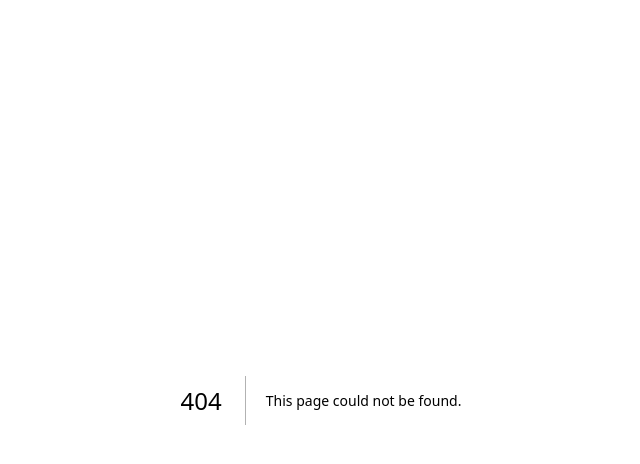
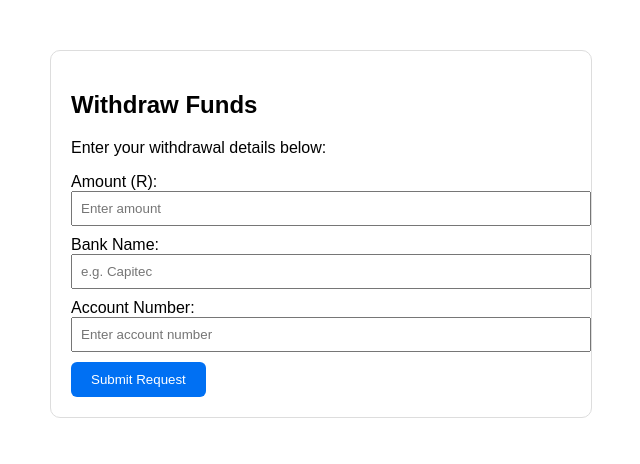
Before and after one commit to Mbals-tech/ZeniApp, a Next.js app: page /withdraw in a window 1280 px wide. Before the commit this address had no page. Shown: the top 464 px of the page, without its empty margins (319-959 px from the left). Built offline with nearby package versions, Linux system fonts and the light colour scheme.

Commit message:
Create withdraw.js

```diff
--- /dev/null
+++ b/pages/withdraw.js
@@ -0,0 +1,109 @@
+import { useState } from "react";
+
+export default function Withdraw() {
+  const [amount, setAmount] = useState("");
+  const [bank, setBank] = useState("");
+  const [account, setAccount] = useState("");
+  const [message, setMessage] = useState("");
+
+  const handleSubmit = async (e) => {
+    e.preventDefault();
+
+    if (!amount || !bank || !account) {
+      setMessage("Please fill in all fields.");
+      return;
+    }
+
+    // Simulate submitting withdrawal request
+    setMessage("Submitting your withdrawal request...");
+
+    try {
+      const res = await fetch("/api/withdraw", {
+        method: "POST",
+        headers: { "Content-Type": "application/json" },
+        body: JSON.stringify({ amount, bank, account }),
+      });
+
+      if (res.ok) {
+        setMessage("✅ Withdrawal request submitted! Admin will review soon.");
+        setAmount("");
+        setBank("");
+        setAccount("");
+      } else {
+        setMessage("❌ Failed to submit request. Try again.");
+      }
+    } catch (err) {
+      console.error(err);
+      setMessage("⚠️ Something went wrong.");
+    }
+  };
+
+  return (
+    <div
+      style={{
+        maxWidth: 500,
+        margin: "50px auto",
+        fontFamily: "sans-serif",
+        padding: "20px",
+        border: "1px solid #ddd",
+        borderRadius: "10px",
+      }}
+    >
+      <h2>Withdraw Funds</h2>
+      <p>Enter your withdrawal details below:</p>
+
+      <form onSubmit={handleSubmit}>
+        <div style={{ marginBottom: 10 }}>
+          <label>Amount (R): </label><br />
+          <input
+            type="number"
+            value={amount}
+            onChange={(e) => setAmount(e.target.value)}
+            placeholder="Enter amount"
+            style={{ width: "100%", padding: 8 }}
+          />
+        </div>
+
+        <div style={{ marginBottom: 10 }}>
+          <label>Bank Name: </label><br />
+          <input
+            type="text"
+            value={bank}
+            onChange={(e) => setBank(e.target.value)}
+            placeholder="e.g. Capitec"
+            style={{ width: "100%", padding: 8 }}
+          />
+        </div>
+
+        <div style={{ marginBottom: 10 }}>
+          <label>Account Number: </label><br />
+          <input
+            type="text"
+            value={account}
+            onChange={(e) => setAccount(e.target.value)}
+            placeholder="Enter account number"
+            style={{ width: "100%", padding: 8 }}
+          />
+        </div>
+
+        <button
+          type="submit"
+          style={{
+            backgroundColor: "#0070f3",
+            color: "#fff",
+            padding: "10px 20px",
+            border: "none",
+            borderRadius: "6px",
+            cursor: "pointer",
+          }}
+        >
+          Submit Request
+        </button>
+      </form>
+
+      {message && (
+        <p style={{ marginTop: 20, color: "#333" }}>{message}</p>
+      )}
+    </div>
+  );
+}
```
